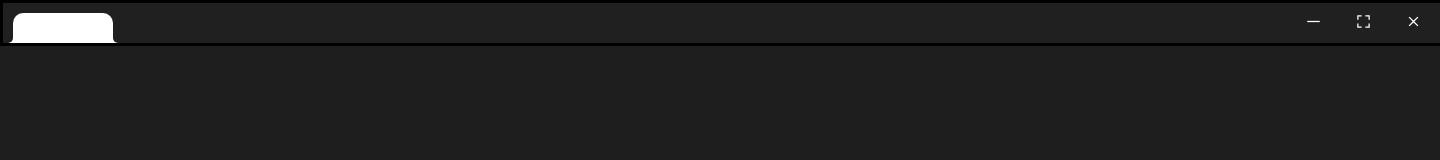
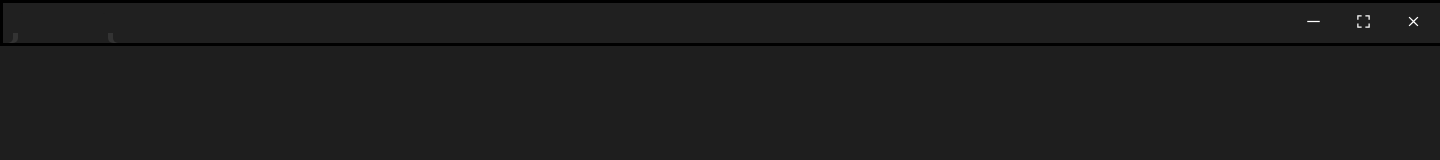
Before and after one commit to MigueldeHaroce/AirosBrowser, an Electron app: page AirosFiles/src/searchPage.html in a window 1440 px wide. Drawn offline with Linux system fonts and the light colour scheme.

Commit message:
Apr 26, 2023, 10:54 PM

```diff
--- a/AirosFiles/src/searchPage.css
+++ b/AirosFiles/src/searchPage.css
@@ -124,12 +124,14 @@ body.loaded {
     width: 100%;
     height: 100%;
     align-items: left;
-}
+    display: flex;
 
 
+}
 /*TAB ANIMATION*/
 #tab {
 	float: left;
+    display: flex;
 
 	width: 50px;
 	padding: 10px 15px;
@@ -137,7 +139,7 @@ body.loaded {
 
 	position: relative;
 
-	background-color: #fff;
+	background-color: #202020;
 
 	-webkit-border-top-left-radius: 10px;
 	-webkit-border-top-right-radius: 10px;
@@ -147,7 +149,11 @@ body.loaded {
 	border-top-right-radius: 10px;
     animation: tab-width 0.5s ease-in-out forwards;
     transition: background-color 0.2s ease-in-out;
-    cursor: pointer; /* add a transition effect */
+    -webkit-app-region: none;
+}
+
+#tab:hover {
+    background-color: #333; /* change to a darker color on hover */
 }
 
 
@@ -174,8 +180,13 @@ body.loaded {
 	-moz-border-radius: 0 0 0 5px;
 	-webkit-border-radius: 0 0 0 5px;
 
-	-webkit-box-shadow: -5px 0 0 0 #fff;
-	box-shadow: -5px 0 0 0 #fff;
+	-webkit-box-shadow: -5px 0 0 0 #333;
+	box-shadow: -5px 0 0 0 #333;
+
+}
+
+#tab:hover {
+    background-color: #333; /* change to a darker color on hover */
 }
 
 #tab:before {
@@ -185,6 +196,10 @@ body.loaded {
 	-moz-border-radius: 0 0 5px 0;
 	-webkit-border-radius: 0 0 5px 0;
 
-	-webkit-box-shadow: 5px 0 0 0 #fff;
-	box-shadow: 5px 0 0 0 #fff;
+	-webkit-box-shadow: 5px 0 0 0 #333;
+	box-shadow: 5px 0 0 0 #333;
 }
+
+#tab:hover {
+    background-color: #333; /* change to a darker color on hover */
+}
```
